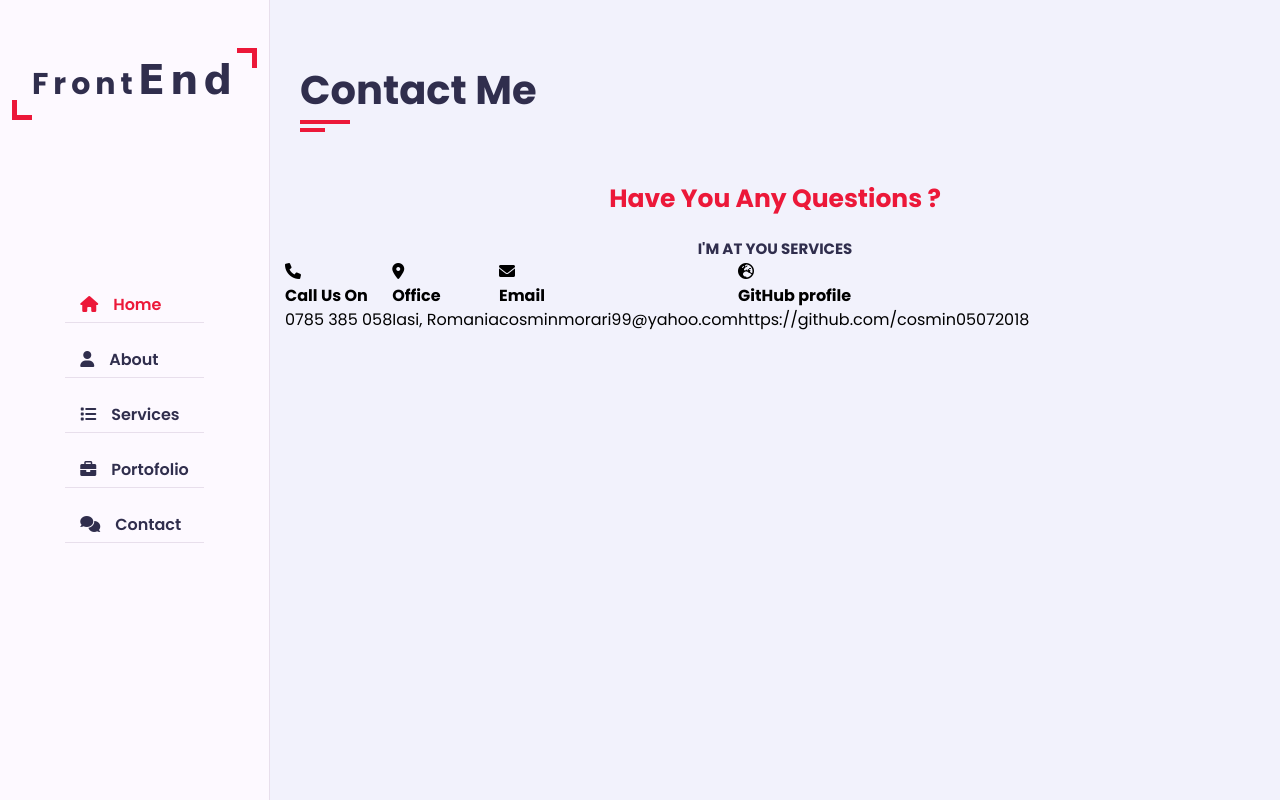
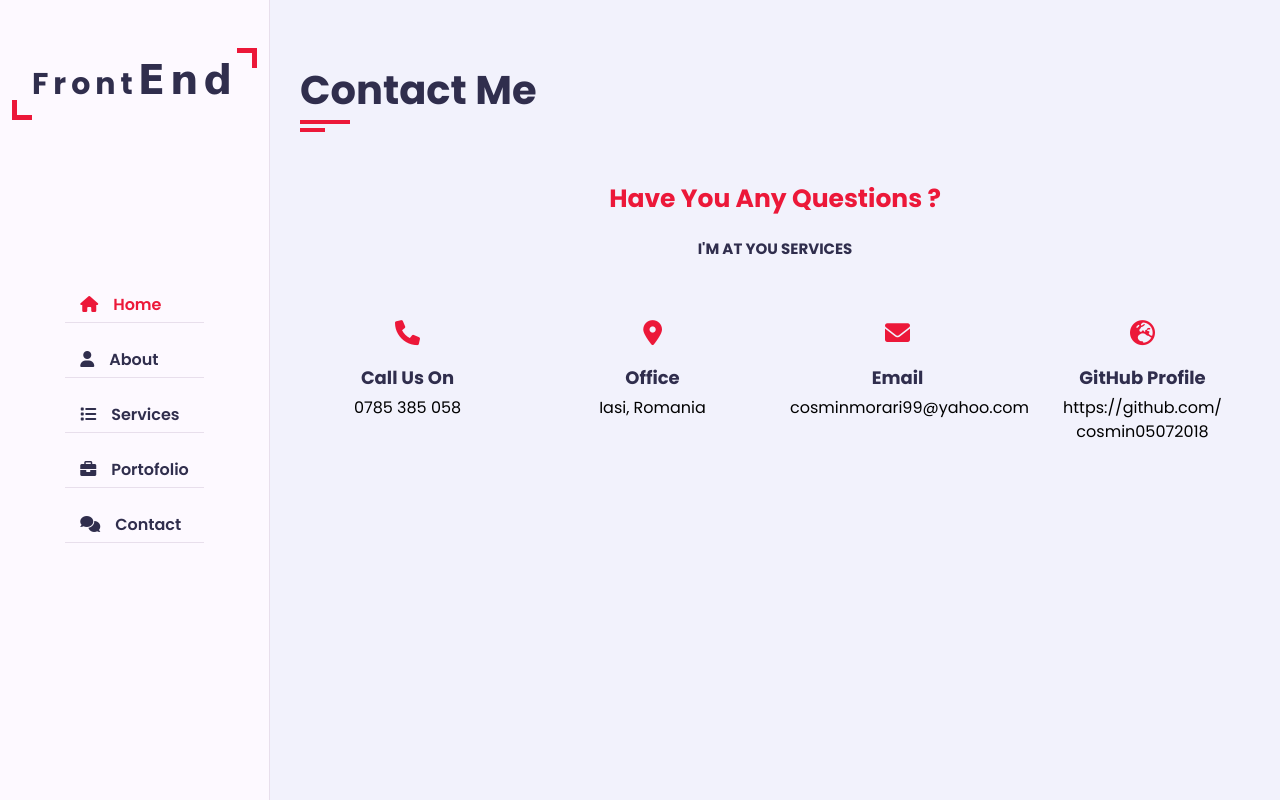
Before and after one commit to cosmin05072018/My-personal-portfolio, a PHP site: page / in a window 1280 px wide. Run offline with PHP 8.4, Linux system fonts and the light colour scheme; some web fonts are replaced.

Commit message:
add new working

```diff
--- a/index.html
+++ b/index.html
@@ -427,31 +427,32 @@
             <h4 class="contact-sub-title">I'M AT YOU SERVICES</h4>
             <div class="row">
               <!--CONTACT INFO ITEM START-->
-              <div class="contact-info-item">
+              <div class="contact-info-item padd-15">
                 <div class="icon"><i class="fa fa-phone"></i></div>
                 <h4>Call Us On</h4>
                 <p>0785 385 058</p>
               </div>
               <!--CONTACT INFO ITEM END-->
               <!--CONTACT INFO ITEM START-->
-              <div class="contact-info-item">
+              <div class="contact-info-item padd-15">
                 <div class="icon"><i class="fa fa-map-marker-alt"></i></div>
                 <h4>Office</h4>
                 <p>Iasi, Romania</p>
               </div>
               <!--CONTACT INFO ITEM END-->
               <!--CONTACT INFO ITEM START-->
-              <div class="contact-info-item">
+              <div class="contact-info-item padd-15">
                 <div class="icon"><i class="fa fa-envelope"></i></div>
                 <h4>Email</h4>
                 <p>cosminmorari99@yahoo.com</p>
               </div>
               <!--CONTACT INFO ITEM END-->
               <!--CONTACT INFO ITEM START-->
-              <div class="contact-info-item">
+              <div class="contact-info-item padd-15">
                 <div class="icon"><i class="fa fa-globe-europe"></i></div>
                 <h4>GitHub profile</h4>
-                <p>https://github.com/cosmin05072018</p>
+                <p>https://github.com/
+                  cosmin05072018</p>
               </div>
               <!--CONTACT INFO ITEM END-->
             </div>
--- a/style.css
+++ b/style.css
@@ -647,6 +647,28 @@ h3.my-profession{
     color: var(--text-black-900);
     text-align: center;
     font-size: 15px;
-    margin-bottom: 0px;
+    margin-bottom: 60px;
+}
 
+.contact .contact-info-item{
+    flex: 0 0 25%;
+    max-width: 25%;
+    text-align: center;
 }
+
+.contact .contact-info-item .icon{
+    display: inline-block;
+}
+
+.contact .contact-info-item .icon .fa{
+    font-size: 25px;
+    color: var(--skin-color);
+}
+
+.contact .contact-info-item h4{
+    font-size: 18px;
+    font-weight: 700;
+    color: var(--text-black-900);
+    text-transform: capitalize;
+    margin: 15px 0 5px;
+}
```
